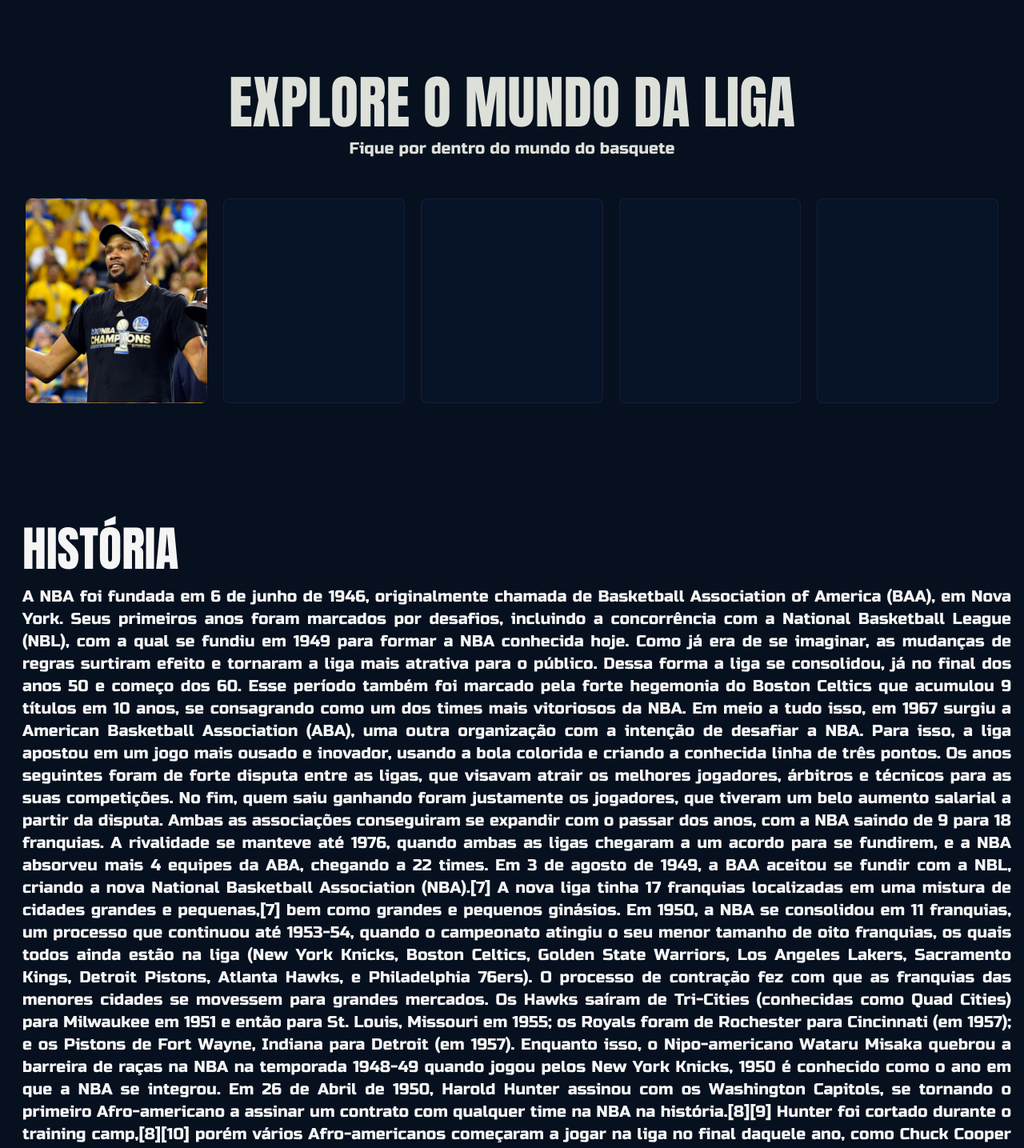
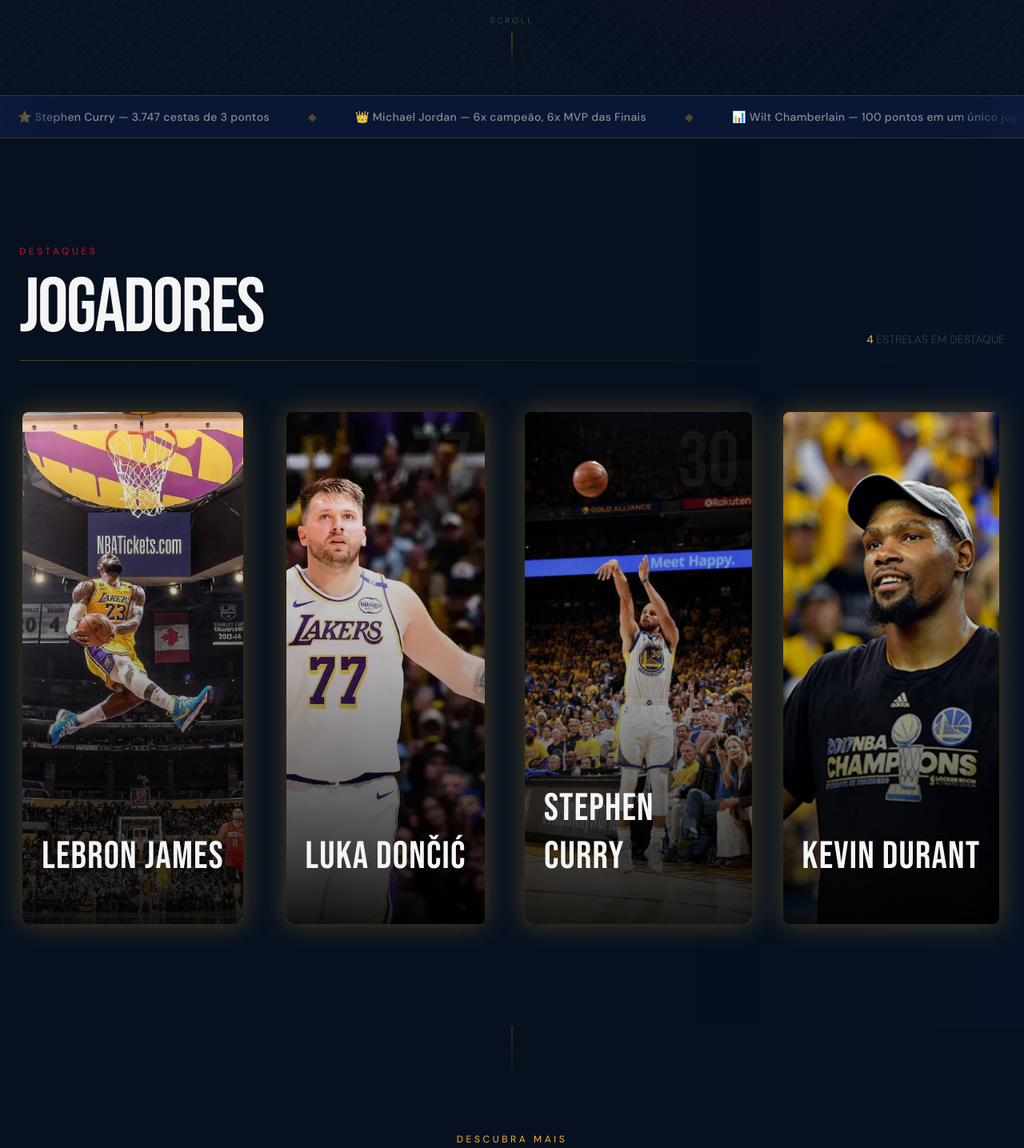
Before and after one commit to TiagoZardetto/NBA-WebSite, a React (Vite) app: page / in a window 1280 px wide. Shown: the part 860-2295 px from the top of the page at 80% size. Built offline with nearby package versions, Linux system fonts and the light colour scheme; a web font is replaced by a local one.

Commit message:
refactor: restructure main page with new components and better organization

```diff
--- a/src/pages/index/page.jsx
+++ b/src/pages/index/page.jsx
@@ -1,168 +1,154 @@
-import { Button } from "../../components/ui/button";
+import { useState, useEffect, useRef } from "react";
 import { Cards } from "../../components/ui/cards";
-import { Information } from "../../components/ui/information-card";
-import { useState } from "react";
 import Modal from "../../components/ui/modal";
-const IndexPage = () => {
-	const [selected, setSelected] = useState(null);
+import { Hero } from "../../components/ui/hero";
+import { Navbar } from "../../components/ui/navbar";
+import { StatsTicker } from "../../components/ui/stats-ticker";
+import { ExploreSection } from "../../components/ui/explore-section";
+import { Timeline } from "../../components/ui/timeline";
+import { LeagueSection } from "../../components/ui/league-section";
+import { Footer } from "../../components/ui/footer";
 
 const players = [
 	{
 		img: "/images/lebron-3.jpg",
-			title: "The King",
-			bio: "Apenas o cabra.",
+		title: "LEBRON JAMES",
+		subtitle: "THE KING",
+		number: "23",
+		bio: "O Rei. LeBron Raymone James é considerado um dos maiores jogadores de todos os tempos. Com 4 títulos da NBA, 4 MVPs e o recorde de maior pontuador da história, LeBron redefiniu o que significa grandeza no basquete.",
+		stats: [
+			{ value: "40K+", label: "PONTOS" },
+			{ value: "4x", label: "CAMPEÃO" },
+			{ value: "4x", label: "MVP" },
+		],
 	},
 	{
 		img: "/images/doncic-teste.webp",
-			title: "Magician",
-			bio: "Meu tesouro.",
+		title: "LUKA DONČIĆ",
+		subtitle: "THE MAGICIAN",
+		number: "77",
+		bio: "O mágico esloveno que conquistou a Europa antes dos 20 anos e agora domina a NBA. Luka combina visão de jogo excepcional com habilidade de pontuação que lembra os maiores de todos os tempos.",
+		stats: [
+			{ value: "28.7", label: "PPG" },
+			{ value: "8.3", label: "RPG" },
+			{ value: "8.0", label: "APG" },
+		],
 	},
 	{
 		img: "/images/curry-teste1.jpg",
-			title: "Chef Curry",
-			bio: "O chefe é pika, não tem jeito",
+		title: "STEPHEN CURRY",
+		subtitle: "CHEF CURRY",
+		number: "30",
+		bio: "O maior arremessador de três pontos da história da NBA. Stephen Curry revolucionou o basquete moderno e liderou o Golden State Warriors a 4 títulos, mudando para sempre como o jogo é jogado.",
+		stats: [
+			{ value: "3.7K+", label: "BOLAS DE 3" },
+			{ value: "4x", label: "CAMPEÃO" },
+			{ value: "2x", label: "MVP" },
+		],
 	},
 	{
 		img: "/images/durant-teste1.jpg",
-			title: "Money Sniper",
-			bio: "Slim Reaper, é o homi.",
+		title: "KEVIN DURANT",
+		subtitle: "THE SLIM REAPER",
+		number: "35",
+		bio: "O pontuador mais puro que o basquete já viu. Com 2.13m de altura e habilidade de armador, Kevin Durant é virtualmente indefensável. Slim Reaper, Easy Money Sniper — as lendas têm muitos nomes.",
+		stats: [
+			{ value: "27.3", label: "PPG CARREIRA" },
+			{ value: "2x", label: "CAMPEÃO" },
+			{ value: "2x", label: "MVP FINAIS" },
+		],
 	},
 ];
 
+const PlayersSection = ({ onSelectPlayer }) => {
+	const ref = useRef(null);
+	const [visible, setVisible] = useState(false);
+
+	useEffect(() => {
+		const observer = new IntersectionObserver(
+			([entry]) => {
+				if (entry.isIntersecting) setVisible(true);
+			},
+			{ threshold: 0.1 }
+		);
+		if (ref.current) observer.observe(ref.current);
+		return () => observer.disconnect();
+	}, []);
+
 	return (
-		<div className="flex size-full flex-col justify-start gap-4 p-4">
-			<div className="my-4 flex justify-center">
-				<div className="grid w-full max-w-[90%] grid-flow-col grid-cols-4 justify-items-center p-2">
-					<Button>HISTÓRIA</Button>
-					<Button>A LIGA</Button>
-					<Button>JOGADORES</Button>
-					<Button>PORTFÓLIO</Button>
+		<section id="players" ref={ref} className="bg-nba-deep relative py-32">
+			{/* Background accent */}
+			<div className="from-nba-blue/5 pointer-events-none absolute top-0 right-0 h-full w-1/3 bg-gradient-to-l to-transparent" />
+
+			<div className="mx-auto max-w-7xl px-6">
+				{/* Section header */}
+				<div
+					className={`mb-16 transition-all duration-700 ${visible ? "translate-y-0 opacity-100" : "translate-y-8 opacity-0"}`}
+				>
+					<div className="flex items-end justify-between">
+						<div>
+							<span className="font-dm text-nba-red mb-4 inline-block text-xs tracking-[0.3em]">
+								DESTAQUES
+							</span>
+							<h2 className="font-bebas text-nba-white text-7xl tracking-tight md:text-8xl">
+								JOGADORES
+							</h2>
+						</div>
+						<div className="hidden md:block">
+							<div className="font-dm text-nba-silver/30 text-right text-sm">
+								<span className="text-nba-gold">4</span> ESTRELAS EM DESTAQUE
 							</div>
 						</div>
-			<div className="grid-col-1 grid w-full max-w-[90%] grid-flow-row justify-items-center gap-2 place-self-center pt-8 sm:grid-cols-1 md:grid-cols-2 lg:grid-cols-4">
+					</div>
+					<div className="from-nba-gold/30 via-nba-gold/10 mt-4 h-px w-full bg-gradient-to-r to-transparent" />
+				</div>
+
+				{/* Player cards grid */}
+				<div className="grid grid-cols-1 justify-items-center gap-8 sm:grid-cols-2 lg:grid-cols-4">
 					{players.map((p, i) => (
+						<div
+							key={i}
+							className={`transition-all duration-700 ${visible ? "translate-y-0 opacity-100" : "translate-y-12 opacity-0"}`}
+							style={{ transitionDelay: `${200 + i * 150}ms` }}
+						>
 							<Cards
-						key={i}
 								img={p.img}
 								title={p.title}
-						onClick={() => setSelected(p)}
+								subtitle={p.subtitle}
+								number={p.number}
+								onClick={() => onSelectPlayer(p)}
 							/>
+						</div>
 					))}
 				</div>
+			</div>
+		</section>
+	);
+};
+
+const IndexPage = () => {
+	const [selected, setSelected] = useState(null);
+
+	return (
+		<div className="flex w-full flex-col">
+			<Navbar />
+			<Hero />
+			<StatsTicker />
+			<PlayersSection onSelectPlayer={setSelected} />
+			<ExploreSection />
+			<Timeline />
+			<LeagueSection />
+			<Footer />
+
 			<Modal
 				isOpen={!!selected}
 				onClose={() => setSelected(null)}
 				title={selected?.title}
+				subtitle={selected?.subtitle}
 				img={selected?.img}
 				bio={selected?.bio}
+				stats={selected?.stats}
 			/>
-			<div className="mt-30 flex justify-center p-4">
-				<div className="font-anton justify-items-center text-7xl text-[#DCE0D9]">
-					EXPLORE O MUNDO DA LIGA
-					<p className="font-russo pt-2 text-xl text-[#DCE0D9]">
-						Fique por dentro do mundo do basquete
-					</p>
-				</div>
-			</div>
-			<div className="flex justify-center p-4 pb-4">
-				<div className="grid w-full grid-flow-col grid-cols-5 justify-items-center gap-5">
-					<Information className="bg-[url(/images/durant-teste1.jpg)] bg-cover bg-center p-4 text-xl text-[#DCE0D9] transition-all duration-400 ease-out">
-						<p>Maiores Campeões</p>
-					</Information>
-					<Information className="p-4 text-xl text-[#DCE0D9]">
-						<p>Finais Históricas</p>
-					</Information>
-					<Information className="p-4 text-xl text-[#DCE0D9]">
-						<p>Jogadores Lendários</p>
-					</Information>
-					<Information className="p-4 text-xl text-[#DCE0D9]">
-						<p>Jogadores Lendários</p>
-					</Information>
-					<Information className="p-4 text-xl text-[#DCE0D9]">
-						<p>Jogadores Lendários</p>
-					</Information>
-				</div>
-			</div>
-			<div className="font-anton ml-3 flex justify-start pt-30 text-6xl">
-				HISTÓRIA
-			</div>
-			<p className="font-russo ml-3 flex justify-start text-justify text-xl">
-				A NBA foi fundada em 6 de junho de 1946, originalmente chamada de
-				Basketball Association of America (BAA), em Nova York. Seus primeiros
-				anos foram marcados por desafios, incluindo a concorrência com a
-				National Basketball League (NBL), com a qual se fundiu em 1949 para
-				formar a NBA conhecida hoje. Como já era de se imaginar, as mudanças de
-				regras surtiram efeito e tornaram a liga mais atrativa para o público.
-				Dessa forma a liga se consolidou, já no final dos anos 50 e começo dos
-				60. Esse período também foi marcado pela forte hegemonia do Boston
-				Celtics que acumulou 9 títulos em 10 anos, se consagrando como um dos
-				times mais vitoriosos da NBA. Em meio a tudo isso, em 1967 surgiu a
-				American Basketball Association (ABA), uma outra organização com a
-				intenção de desafiar a NBA. Para isso, a liga apostou em um jogo mais
-				ousado e inovador, usando a bola colorida e criando a conhecida linha de
-				três pontos. Os anos seguintes foram de forte disputa entre as ligas,
-				que visavam atrair os melhores jogadores, árbitros e técnicos para as
-				suas competições. No fim, quem saiu ganhando foram justamente os
-				jogadores, que tiveram um belo aumento salarial a partir da disputa.
-				Ambas as associações conseguiram se expandir com o passar dos anos, com
-				a NBA saindo de 9 para 18 franquias. A rivalidade se manteve até 1976,
-				quando ambas as ligas chegaram a um acordo para se fundirem, e a NBA
-				absorveu mais 4 equipes da ABA, chegando a 22 times. Em 3 de agosto de
-				1949, a BAA aceitou se fundir com a NBL, criando a nova National
-				Basketball Association (NBA).[7] A nova liga tinha 17 franquias
-				localizadas em uma mistura de cidades grandes e pequenas,[7] bem como
-				grandes e pequenos ginásios. Em 1950, a NBA se consolidou em 11
-				franquias, um processo que continuou até 1953-54, quando o campeonato
-				atingiu o seu menor tamanho de oito franquias, os quais todos ainda
-				estão na liga (New York Knicks, Boston Celtics, Golden State Warriors,
-				Los Angeles Lakers, Sacramento Kings, Detroit Pistons, Atlanta Hawks, e
-				Philadelphia 76ers). O processo de contração fez com que as franquias
-				das menores cidades se movessem para grandes mercados. Os Hawks saíram
-				de Tri-Cities (conhecidas como Quad Cities) para Milwaukee em 1951 e
-				então para St. Louis, Missouri em 1955; os Royals foram de Rochester
-				para Cincinnati (em 1957); e os Pistons de Fort Wayne, Indiana para
-				Detroit (em 1957). Enquanto isso, o Nipo-americano Wataru Misaka quebrou
-				a barreira de raças na NBA na temporada 1948-49 quando jogou pelos New
-				York Knicks, 1950 é conhecido como o ano em que a NBA se integrou. Em 26
-				de Abril de 1950, Harold Hunter assinou com os Washington Capitols, se
-				tornando o primeiro Afro-americano a assinar um contrato com qualquer
-				time na NBA na história.[8][9] Hunter foi cortado durante o training
-				camp,[8][10] porém vários Afro-americanos começaram a jogar na liga no
-				final daquele ano, como Chuck Cooper com os Celtics, Nathaniel Clifton
-				com os Knicks e Earl Lloyd com os Washington Capitols. Nesse meio tempo,
-				os Minneapolis Lakers, liderados pelo pivô George Mikan, ganhou 5
-				títulos da NBA e estabilizou o time pela primeira dinastia da NBA.[11]
-				Para encorajar os arremessos e desencorajar calmaria, a NBA criou o
-				cronômetro de 24 segundos em 1954.[12] Se um time não tentar um
-				arremesso (ou não encostar no aro), em 24 segundos de jogada, a jogada
-				acaba e a posse de bola passa para seu oponente.
-			</p>
-			<div className="font-anton ml-3 flex justify-start pt-30 text-6xl">
-				A LIGA
-				<p className="font-russo mr-5 ml-3 flex justify-end pl-4 text-justify text-xl">
-					A NBA foi fundada em 6 de junho de 1946, originalmente chamada de
-					Basketball Association of America (BAA), em Nova York. Seus primeiros
-					anos foram marcados por desafios, incluindo a concorrência com a
-					National Basketball League (NBL), com a qual se fundiu em 1949 para
-					formar a NBA conhecida hoje. Como já era de se imaginar, as mudanças
-					de regras surtiram efeito e tornaram a liga mais atrativa para o
-					público. Dessa forma a liga se consolidou, já no final dos anos 50 e
-					começo dos 60. Esse período também foi marcado pela forte hegemonia do
-					Boston Celtics que acumulou 9 títulos em 10 anos, se consagrando como
-					um dos times mais vitoriosos da NBA. Em meio a tudo isso, em 1967
-					surgiu a American Basketball Association (ABA), uma outra organização
-					com a intenção de desafiar a NBA. Para isso, a liga apostou em um jogo
-					mais ousado e inovador, usando a bola colorida e criando a conhecida
-					linha de três pontos. Os anos seguintes foram de forte disputa entre
-					as ligas, que visavam atrair os melhores jogadores, árbitros e
-					técnicos para as suas competições. No fim, quem saiu ganhando foram
-					justamente os jogadores, que tiveram um belo aumento salarial a partir
-					da disputa. Ambas as associações conseguiram se expandir com o passar
-					dos anos, com a NBA saindo de 9 para 18 franquias. A rivalidade se
-					manteve até 1976, quando ambas as ligas chegaram a um acordo para se
-					fundirem, e a NBA absorveu mais 4 equipes da ABA, chegando a 22 times.
-				</p>
-			</div>
 		</div>
 	);
 };
```
Lines whose indentation alone changed are shown as unchanged.
